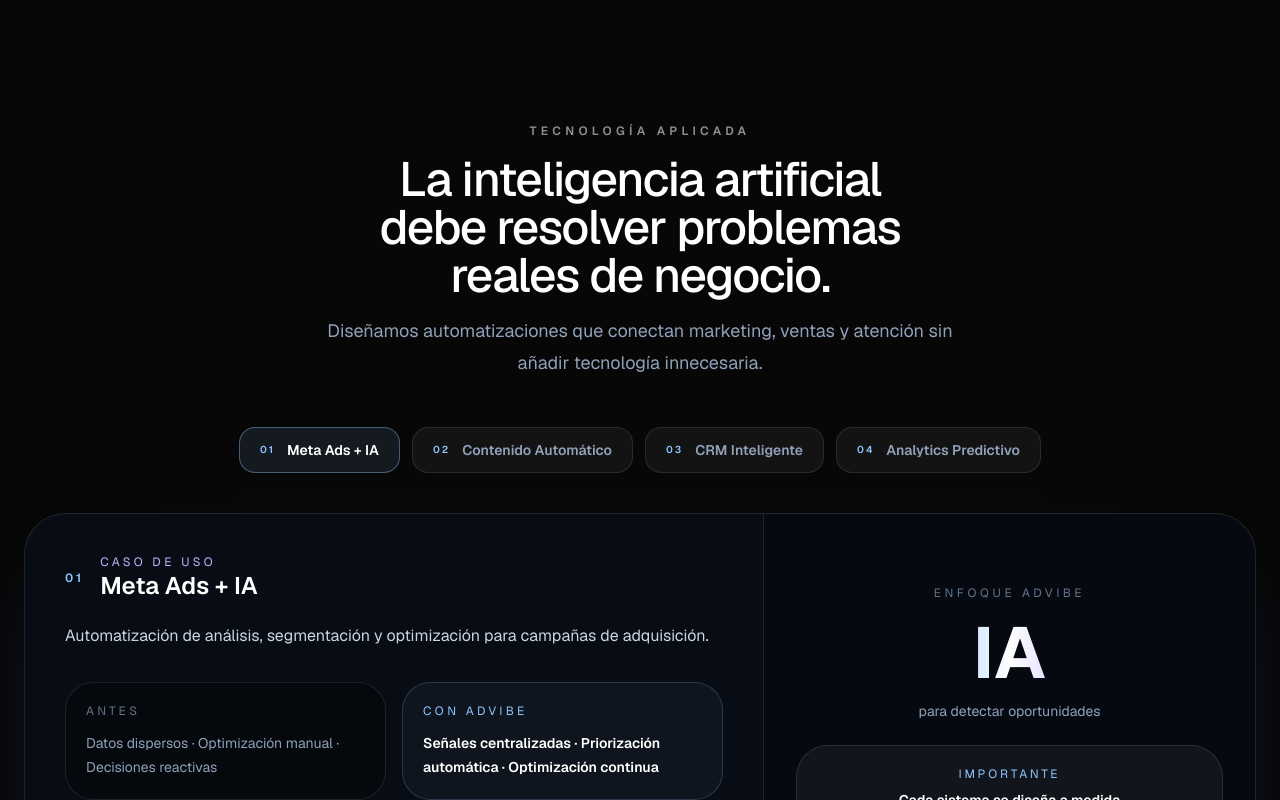
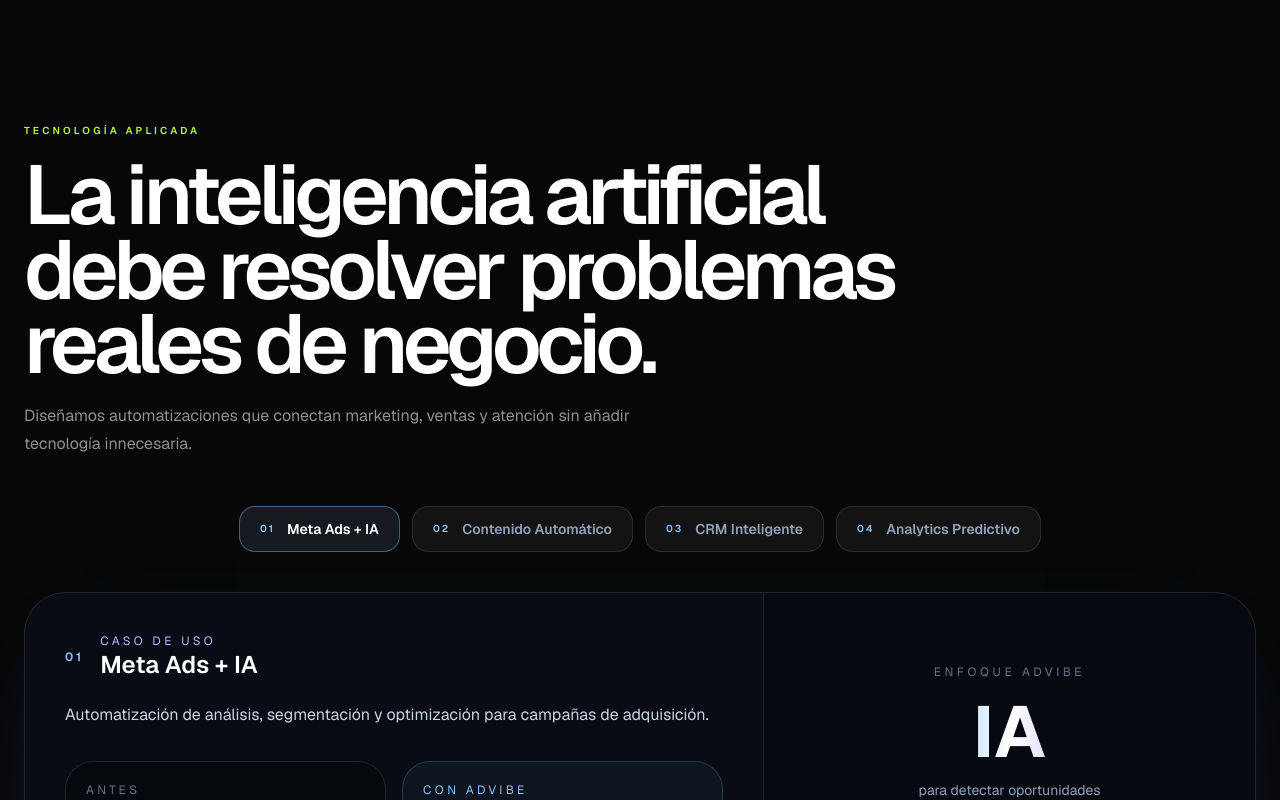
Before and after one commit to pablowebster94-sudo/advibe, a Next.js app: page / in a window 1280 px wide. Shown: the part 3140-3940 px from the top of the page. Built offline with nearby package versions, Linux system fonts and the light colour scheme.

Commit message:
Refine global section heading system

```diff
--- a/components/ui/SectionHeading.tsx
+++ b/components/ui/SectionHeading.tsx
@@ -1,29 +1,13 @@
 import type { ReactNode } from "react";
 
-type SectionHeadingProps = {
-  eyebrow: string;
-  title: ReactNode;
-  description?: string;
-};
+type SectionHeadingProps = { eyebrow: string; title: ReactNode; description?: string };
 
-export default function SectionHeading({
-  eyebrow,
-  title,
-  description,
-}: SectionHeadingProps) {
+export default function SectionHeading({ eyebrow, title, description }: SectionHeadingProps) {
   return (
-    <div className="mx-auto max-w-3xl space-y-4 text-center">
-      <p className="text-xs font-semibold uppercase tracking-[0.36em] text-white/55">
-        {eyebrow}
-      </p>
-      <h2 className="text-3xl font-medium tracking-[-0.03em] text-white sm:text-4xl lg:text-5xl">
-        {title}
-      </h2>
-      {description ? (
-        <p className="mx-auto max-w-2xl text-base leading-8 text-slate-400 sm:text-lg">
-          {description}
-        </p>
-      ) : null}
+    <div className="max-w-5xl space-y-5 text-left">
+      <p className="text-[10px] font-semibold uppercase tracking-[.32em] text-[#b7ff38]">{eyebrow}</p>
+      <h2 className="max-w-4xl text-[clamp(2.8rem,6.5vw,6.5rem)] font-semibold leading-[.9] tracking-[-.06em] text-white">{title}</h2>
+      {description ? <p className="max-w-2xl text-sm leading-7 text-white/55 sm:text-base">{description}</p> : null}
     </div>
   );
 }
```
